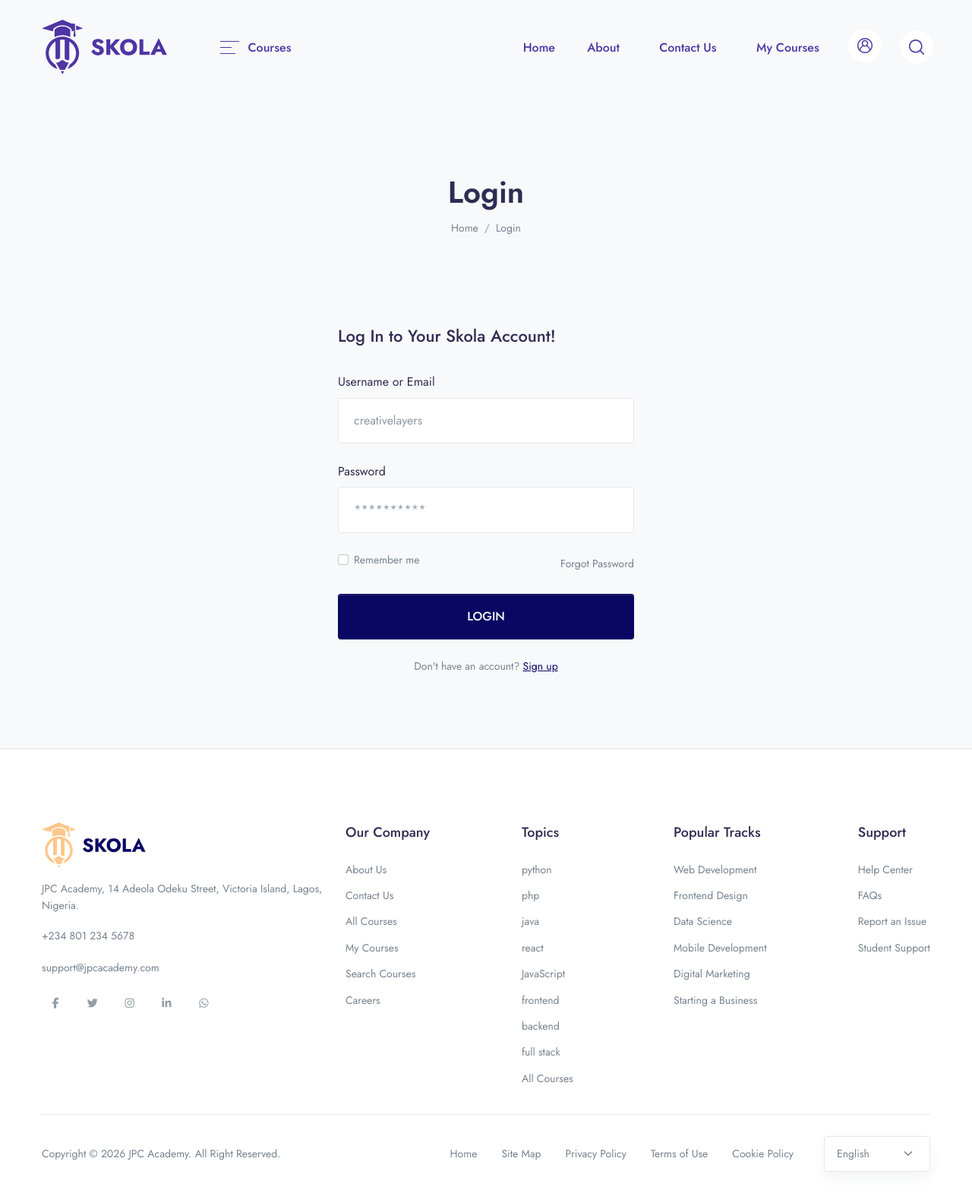
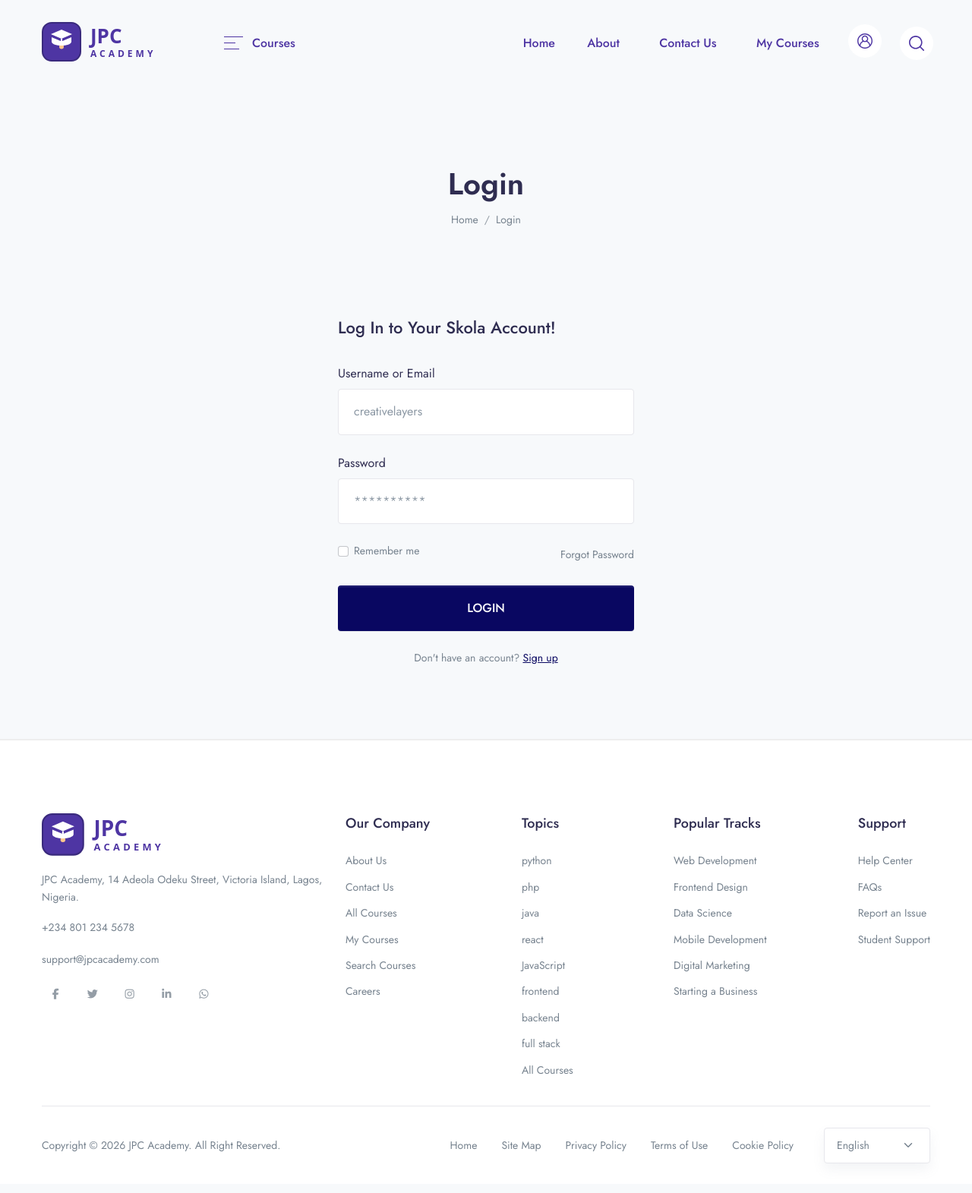
Before and after one commit to johnpauljpc/lms, a Django app: page /account/login/ in a window 1280 px wide. Shown: the whole page at 76% size. After the commit the page ends 1532 px from the top, so only its background shows below. Run offline with Django 4.2, Linux system fonts and the light colour scheme; data comes from the database, SQL or seed files in the repository; some libraries are stand-ins or nearby versions.

Commit message:
replace theme logo with custom JPC Academy logo

```diff
--- a/templates/partials/footer.html
+++ b/templates/partials/footer.html
@@ -8,7 +8,7 @@
                 <div class="col-12 col-md-4 col-lg-4">
 
                     <!-- Brand -->
-                    <img src="{% static 'assets/img/brand.svg' %}" alt="..." class="footer-brand img-fluid mb-4 h-60p">
+                    <img src="{% static 'assets/img/brand.svg' %}" alt="..." class="img-fluid mb-4 h-60p" style="filter: none;">
 
                     <!-- Text -->
                     <p class="text-gray-800 mb-4 font-size-sm-alone">
```
Also changed, not shown: static/assets/img/brand-gigas.svg, static/assets/img/brand.svg.
